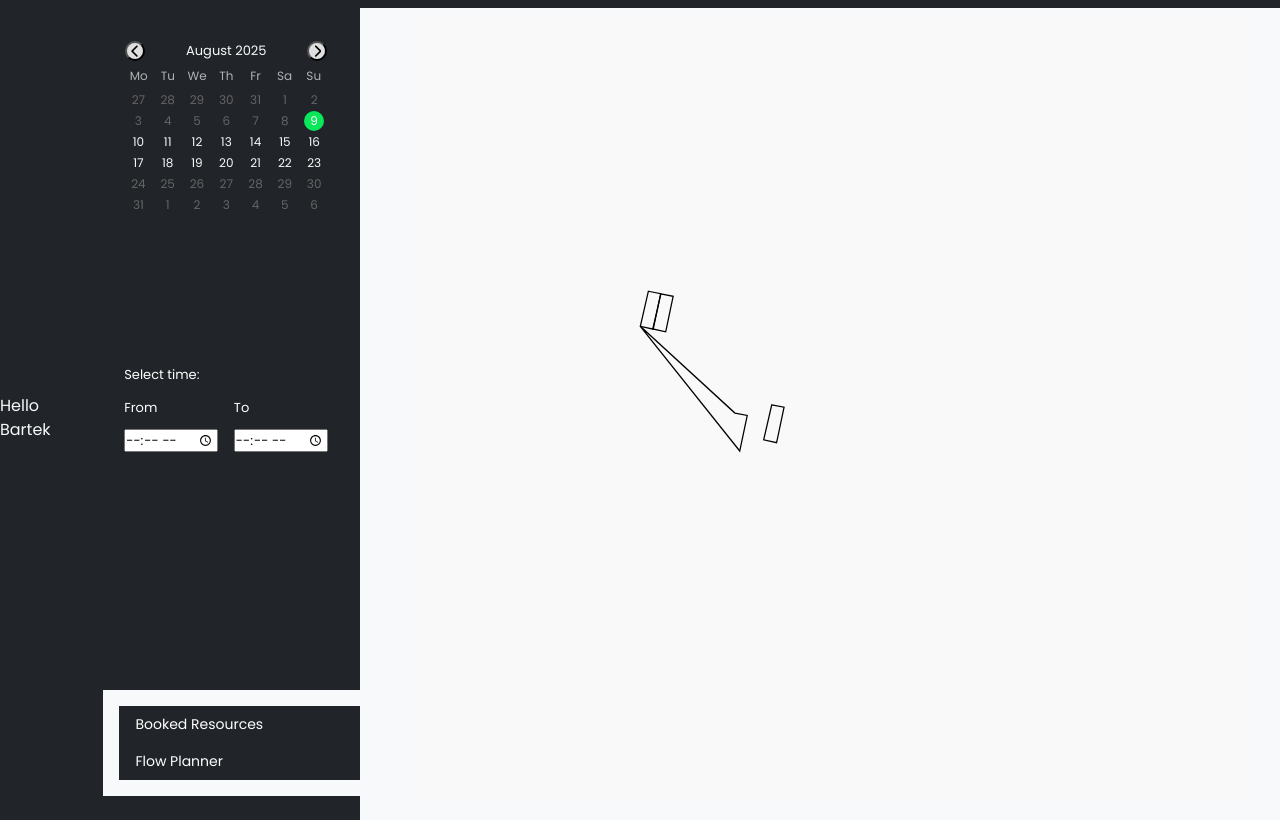
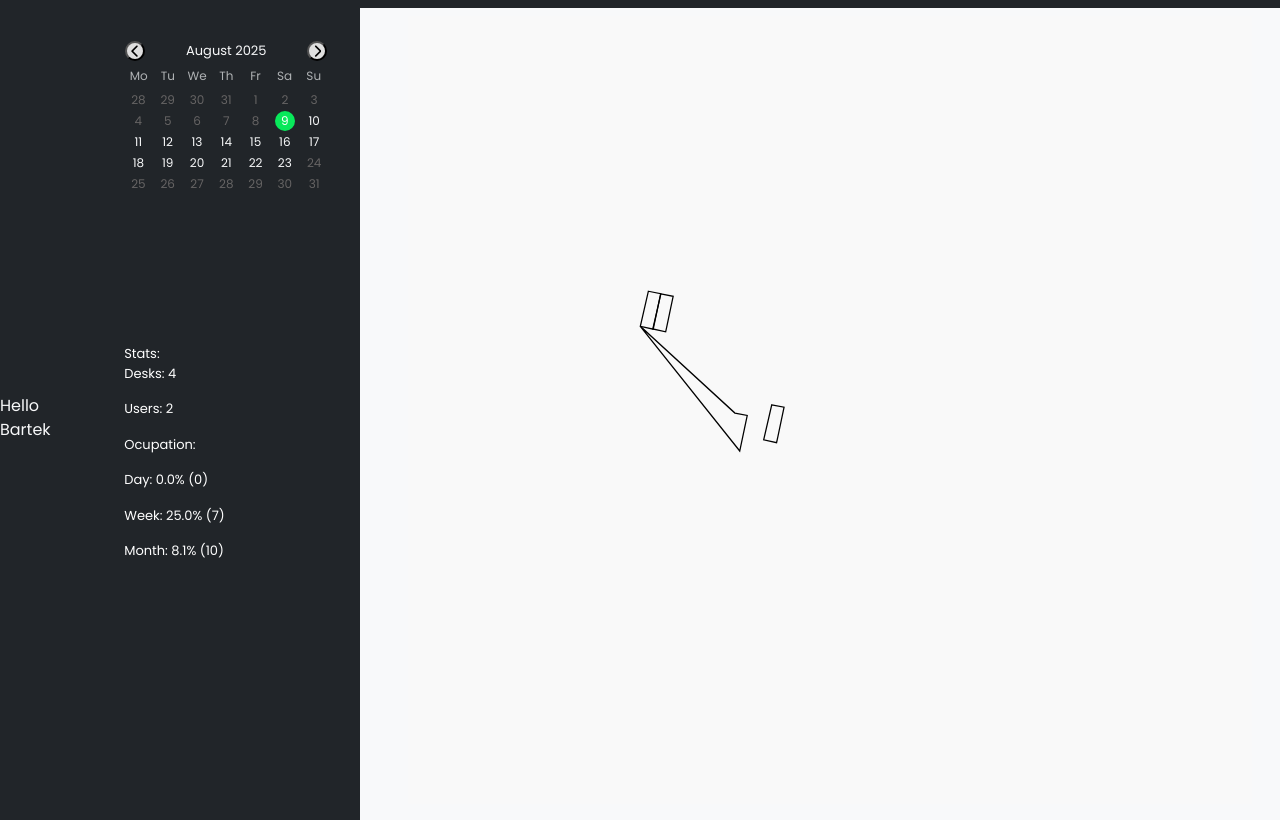
Before and after one commit to martapastuszka/deskReservationApp, a Flask app: page / in a window 1280 px wide. Shown: the part 56-876 px from the top of the page. Run offline with Flask 3, Linux system fonts and the light colour scheme; a user stored in the database is signed in; data that the repository does not hold is empty; some libraries are stand-ins or nearby versions.

Commit message:
multiple users refactor

```diff
--- a/website/static/script.js
+++ b/website/static/script.js
@@ -23,8 +23,10 @@ const updateCalendar = () => {
   const firstDay     = new Date(currentYear, currentMonth, 1); // 1st of month
   const lastDay      = new Date(currentYear, currentMonth + 1, 0); // last of month
   const totalDays    = lastDay.getDate();
-  const startWeekIdx = firstDay.getDay();
-  const endWeekIdx   = lastDay.getDay();
+
+  const mapToMonFirst = d => (d + 6) % 7;
+  const startWeekIdx = mapToMonFirst(firstDay.getDay());
+  const endWeekIdx   = mapToMonFirst(lastDay.getDay());
 
   const monthYearString = currentDate.toLocaleString('default', {
     month: 'long', year: 'numeric'
@@ -83,6 +85,7 @@ datesElement.addEventListener('click', e => {
 
     updateCalendar();
     updateDesks();
+    updateStats();
   });
 
 function toSqlDateTime(date) {
@@ -106,6 +109,8 @@ updateCalendar();
 // =======================================================================================
 
   let selectedDesk = null;
+  const svg = document.getElementById("floorplan");
+  const totalDeskCount = svg.querySelectorAll("path.desk").length;
 
   // Capture the click on any desk
   document.querySelectorAll('svg .desk').forEach(path => {
@@ -189,6 +194,7 @@ updateCalendar();
     const modalEl = document.getElementById('myModal');
     $(modalEl).modal('hide');
     updateDesks();
+    updateStats();
     })
     .catch(err => console.error(err));
   }
@@ -213,7 +219,7 @@ updateCalendar();
     const modalEl = document.getElementById('myModal');
     $(modalEl).modal('hide');
     updateDesks();
-
+    updateStats();
   })
   .catch(err => console.error(err));
   }
@@ -267,7 +273,40 @@ updateCalendar();
     }
   }
 
+  function updateStats(){
+    if (!selectedDate) return; // extra safety – make sure a date is chosen first
+
+    fetch('/get-stats', {
+      method: 'POST',
+      headers: { 'Content-Type': 'application/json' },
+      body: JSON.stringify({ date: selectedDate })
+    })
+      .then(res => res.json().then(data => ({ status: res.status, body: data })))
+      .then(({ status, body }) => {
+        if (status === 200 && body.success) {
+          const desks = document.getElementById('stat-desks');
+          const users = document.getElementById('stat-users');
+          const day = document.getElementById('stat-day');
+          const week = document.getElementById('stat-week');
+          const month = document.getElementById('stat-month');
+
+          desks.textContent = `${totalDeskCount}`;
+          users.textContent = `${body.users}`;
+          day.textContent = `${((body.day / totalDeskCount) * 100).toFixed(1)}% (${body.day})`;
+          week.textContent = `${((body.week / (totalDeskCount * 7)) * 100).toFixed(1)}% (${body.week})`;
+          month.textContent = `${((body.month / (totalDeskCount * 31)) * 100).toFixed(1)}% (${body.month})`;
+        } else {
+          alert(body.message || 'Something went wrong when loading stats.');
+        }
+      })
+      .catch(err => {
+        console.error(err);
+        alert('Network or server error while fetching bookings.');
+      });
+  }
+
   updateDesks();
+  updateStats();
 
   // function closeModal(){
   //   console.log('closeModal sie wywoluje');
--- a/website/templates/home.html
+++ b/website/templates/home.html
@@ -60,7 +60,7 @@
                </div>
                <div class = "timeBoxContainer">
                   <!-- <p> Select time: </p> -->
-                  <label for="start-time">Select time:</label>
+                  <!-- <label for="start-time">Select time:</label>
                   <div class="time-inputs">
                      <div class="time-group">
                         <label for="start-time">From</label>
@@ -70,15 +70,25 @@
                         <label for="end-time">To</label>
                         <input type="time" id="end-time" name="end-time">
                      </div>
-                  </div>
+                  </div> -->
+                  <section>
+                     <span>Stats:</span>
+                     <p>Desks: <span id="stat-desks">-</span></p>
+                     <p>Users: <span id="stat-users">-</span></p>
+                     <p>Ocupation:
+                        <p>Day: <span id="stat-day">-</span></p>
+                        <p>Week: <span id="stat-week">-</span></p>
+                        <p>Month: <span id="stat-month">-</span></p>
+                     </p>
+                  </section>
                </div>
 
                <div class="d-flex">
                   <!-- Vertical Navigation -->
-                  <nav class="nav flex-column bg-light p-3">
+                  <!-- <nav class="nav flex-column bg-light p-3">
                     <a class="nav-link active bg-dark" aria-current="page" href="#">Booked Resources</a>
                     <a class="nav-link active bg-dark" href="#">Flow Planner</a>
-                  </nav>
+                  </nav> -->
 
                 </div>
             </ul>
--- a/website/views.py
+++ b/website/views.py
@@ -70,6 +70,48 @@ def desk_status():
         db.session.rollback()
         return jsonify(success=False, message=str(e)), 500
 
+
+@views.route('/get-stats', methods=['POST'])
+def get_stats():
+    try:
+        data      = request.get_json(silent=True) or {}
+        date_str  = data.get('date')
+
+        if not date_str:
+            return jsonify(success=False, message='Missing date'), 400
+
+        date_obj   = datetime.strptime(date_str, '%Y-%m-%d %H:%M:%S')
+        day_start  = datetime.combine(date_obj.date(), datetime.min.time())
+        day_end    = day_start + timedelta(days=1)
+        week_start = day_start - timedelta(days=day_start.weekday())  # Monday 00:00
+        week_end   = week_start + timedelta(days=7)
+        month_start = datetime(date_obj.year, date_obj.month, 1)
+        next_month  = month_start.replace(day=28) + timedelta(days=4)  # forces next month
+        month_end   = next_month.replace(day=1)
+
+        total_users = db.session.query(func.count(User.id)).scalar()
+
+        reserved_day = db.session.query(func.count(Booking.id))\
+            .filter(Booking.day >= day_start, Booking.day < day_end).scalar()
+
+        reserved_week = db.session.query(func.count(Booking.id))\
+            .filter(Booking.day >= week_start, Booking.day < week_end).scalar()
+
+        reserved_month = db.session.query(func.count(Booking.id))\
+            .filter(Booking.day >= month_start, Booking.day < month_end).scalar()
+
+        payload = {
+            'success': True,
+            'users': total_users,
+            'day': reserved_day,
+            'week': reserved_week,
+            'month': reserved_month
+        }
+        return jsonify(payload), 200
+
+    except SQLAlchemyError as e:
+        db.session.rollback()
+        return jsonify(success=False, message=str(e)), 500
 
 
 @views.route('/get-bookings', methods=['POST'])
```
Also changed, not shown: instance/database.db.
